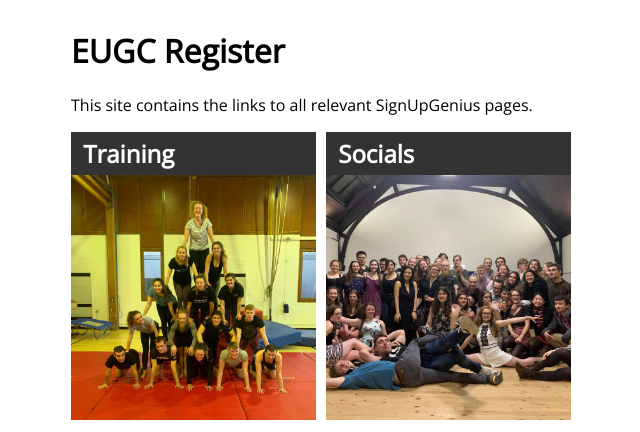
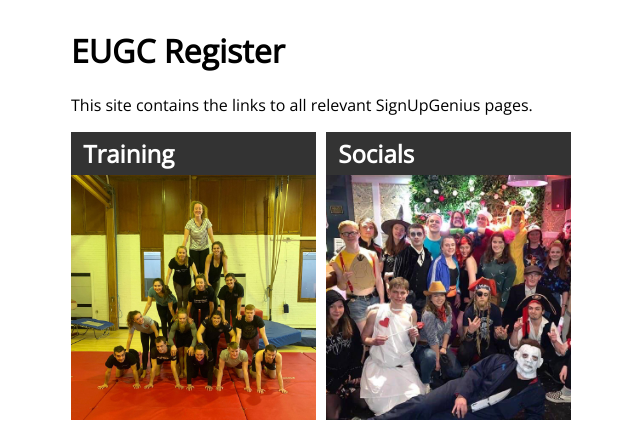
Before and after one commit to joneugster/register, a plain HTML site: page index.html in a window 1280 px wide. Shown: the top 432 px of the page, without its empty margins (319-959 px from the left). Drawn offline with nearby package versions, Linux system fonts and the light colour scheme.

Commit message:
pictures

```diff
--- a/index.html
+++ b/index.html
@@ -12,7 +12,7 @@
     <p>This site contains the links to all relevant SignUpGenius pages.</p>
     <div class="grid">
       <a href="https://www.signupgenius.com/go/10c0d4fa8a82fa7fac61-gymnastics"><h2>Training</h2><img alt="training" src="training.jpg"></a>
-      <a href="https://www.signupgenius.com/go/10c0d4fa8a82fa7fac61-gymnastics2"><h2>Socials</h2><img alt="social" src="social.jpg"></a>
+      <a href="https://www.signupgenius.com/go/10c0d4fa8a82fa7fac61-gymnastics2"><h2>Socials</h2><img alt="social" src="socials.jpg"></a>
       <a href="https://www.signupgenius.com/go/10c0d4fa8a82fa7fac61-coaches"><h2>Coaches</h2><img alt="coaches" src="coaches.jpg"></a>
     </div>
   </body>
```
Also changed, not shown: coaches.jpg, social.jpg (deleted), socials.jpg (added).
